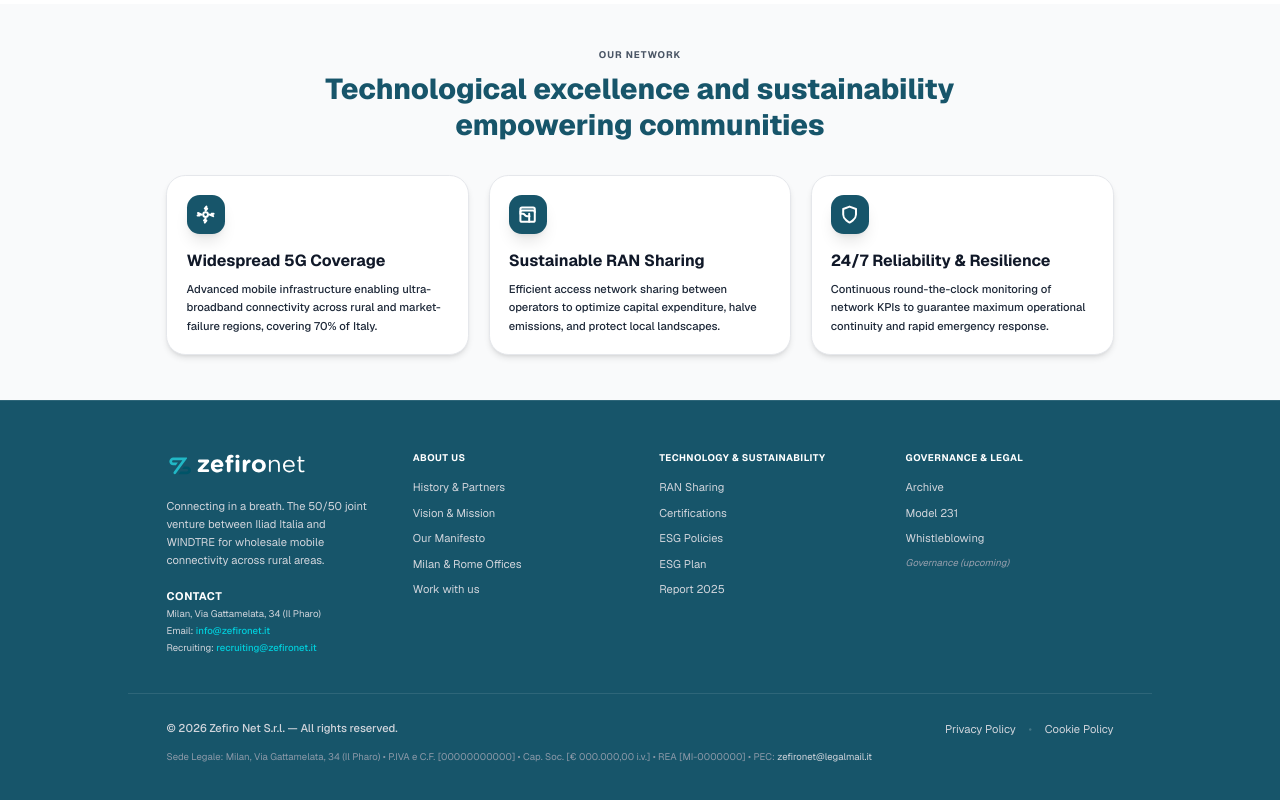
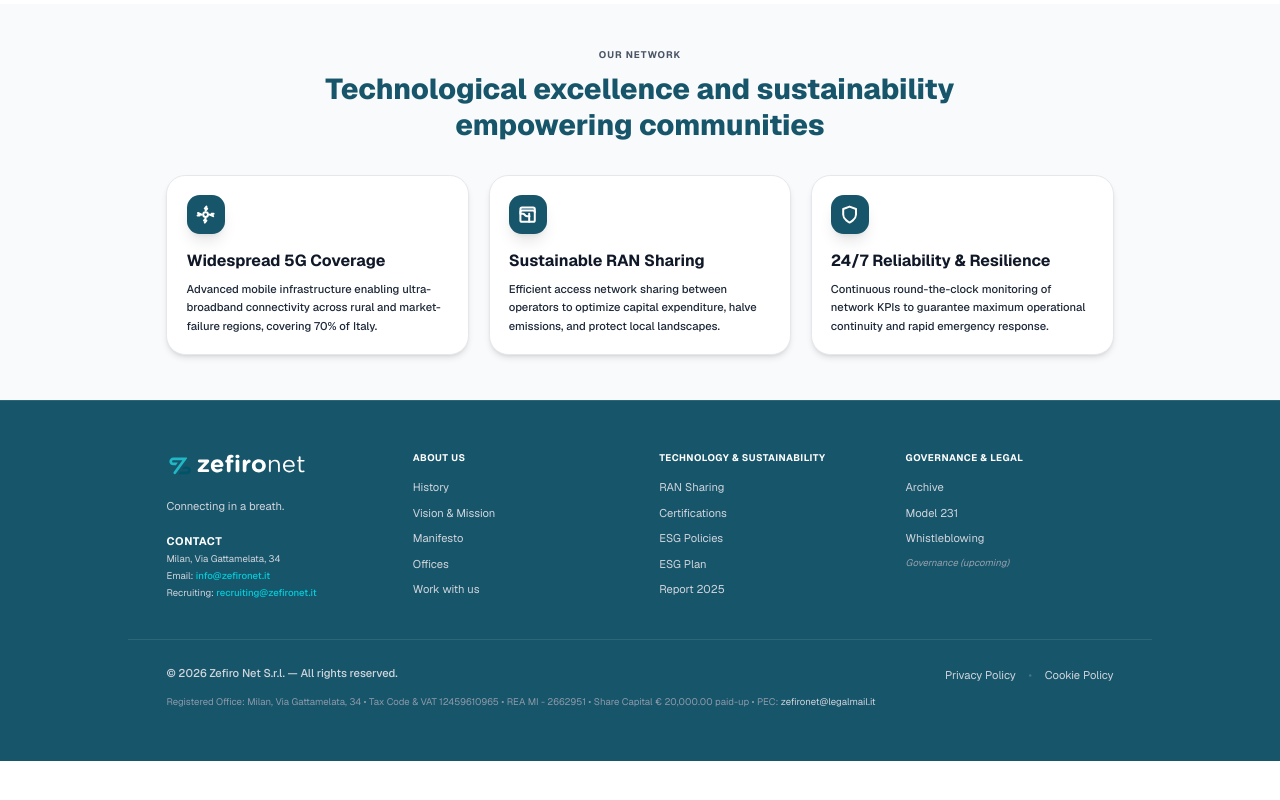
Before and after one commit to zefiro-net/zefiro-web, a Next.js app: page /en in a window 1280 px wide. Shown: the part 1596-2396 px from the top of the page. After the commit the page ends 2357 px from the top, so only its background shows below. Built offline with nearby package versions, Linux system fonts and the light colour scheme; no server answers.

Commit message:
fix(footer&sedi): streamline footer labels, add official corporate data, and remove Il Pharo

```diff
--- a/src/app/[lang]/privacy-policy/page.tsx
+++ b/src/app/[lang]/privacy-policy/page.tsx
@@ -27,7 +27,7 @@ export default async function PrivacyPolicyPage({ params }: { params: Promise<{
             <section className="space-y-3">
               <h2 className="text-xl sm:text-2xl font-bold text-primary dark:text-white">1. Titolare del Trattamento</h2>
               <p>
-                Il Titolare del trattamento dei dati personali è <strong>Zefiro Net S.r.l.</strong>, con sede legale in Milano (MI), Via Gattamelata, 34 (Il Pharo), P.IVA e C.F. dedicati.
+                Il Titolare del trattamento dei dati personali è <strong>Zefiro Net S.r.l.</strong>, con sede legale in Milano (MI), Via Gattamelata, 34, C.F. e P.IVA 12459610965.
               </p>
               <p>
                 Per qualsiasi richiesta relativa alla privacy o per esercitare i propri diritti, è possibile contattare il Titolare all&apos;indirizzo email: <a href="mailto:amministrazione@zefironet.it" className="text-zefiro-cyan font-semibold hover:underline">amministrazione@zefironet.it</a>.
@@ -38,7 +38,7 @@ export default async function PrivacyPolicyPage({ params }: { params: Promise<{
               <h2 className="text-xl sm:text-2xl font-bold text-primary dark:text-white">2. Tipologia di Dati Trattati</h2>
               <ul className="list-disc pl-6 space-y-2">
                 <li><strong>Dati di navigazione:</strong> I sistemi informatici acquisiscono alcuni dati tecnici (es. indirizzi IP, tipo di browser, orari di accesso) la cui trasmissione è implicita nell&apos;uso dei protocolli di comunicazione Internet.</li>
-                <li><strong>Dati forniti volontariamente dall&apos;utente:</strong> L&apos;invio facoltativo ed esplicito di posta elettronica agli indirizzi indicati su questo sito (es. candidature spontanee a <code>candidatura@zefironet.it</code> o richieste a <code>info@zefironet.it</code>) comporta la successiva acquisizione dell&apos;indirizzo del mittente e dei dati personali inseriti nella comunicazione/curriculum.</li>
+                <li><strong>Dati forniti volontariamente dall&apos;utente:</strong> L&apos;invio facoltativo ed esplicito di posta elettronica agli indirizzi indicati su questo sito (es. candidature spontanee a <code>recruiting@zefironet.it</code> o richieste a <code>info@zefironet.it</code>) comporta la successiva acquisizione dell&apos;indirizzo del mittente e dei dati personali inseriti nella comunicazione/curriculum.</li>
               </ul>
             </section>
 
@@ -71,7 +71,7 @@ export default async function PrivacyPolicyPage({ params }: { params: Promise<{
             <section className="space-y-3">
               <h2 className="text-xl sm:text-2xl font-bold text-primary dark:text-white">1. Data Controller</h2>
               <p>
-                The Data Controller is <strong>Zefiro Net S.r.l.</strong>, having its registered office in Milan (MI), Via Gattamelata, 34 (Il Pharo), Italy.
+                The Data Controller is <strong>Zefiro Net S.r.l.</strong>, having its registered office in Milan (MI), Via Gattamelata, 34, Tax Code & VAT 12459610965, Italy.
               </p>
               <p>
                 For any privacy-related requests or to exercise statutory data protection rights, you may contact the Controller at: <a href="mailto:amministrazione@zefironet.it" className="text-zefiro-cyan font-semibold hover:underline">amministrazione@zefironet.it</a>.
@@ -82,7 +82,7 @@ export default async function PrivacyPolicyPage({ params }: { params: Promise<{
               <h2 className="text-xl sm:text-2xl font-bold text-primary dark:text-white">2. Categories of Processed Data</h2>
               <ul className="list-disc pl-6 space-y-2">
                 <li><strong>Browsing Data:</strong> Computer systems automatically collect technical data (e.g. IP addresses, browser specifications, access timestamps) necessary for Internet communication protocols.</li>
-                <li><strong>Data Voluntarily Provided by the User:</strong> Voluntary communications sent to email addresses published on this website (e.g. open job applications to <code>candidatura@zefironet.it</code>) entail processing of the sender&apos;s email address and attached CV information.</li>
+                <li><strong>Data Voluntarily Provided by the User:</strong> Voluntary communications sent to email addresses published on this website (e.g. open job applications to <code>recruiting@zefironet.it</code>) entail processing of the sender&apos;s email address and attached CV information.</li>
               </ul>
             </section>
 
--- a/src/components/Footer.tsx
+++ b/src/components/Footer.tsx
@@ -81,7 +81,7 @@ export default function Footer({ dict, lang }: { dict: FooterDict; lang: Locale
             </li>
             <li>
               <Link href={`/${lang}/manifesto`} className="hover:text-zefiro-cyan transition-colors py-0.5 inline-block">
-                {f.valori || (lang === 'it' ? 'Il Nostro Manifesto' : 'Our Manifesto')}
+                {f.valori || 'Manifesto'}
               </Link>
             </li>
             <li>
@@ -185,7 +185,7 @@ export default function Footer({ dict, lang }: { dict: FooterDict; lang: Locale
 
         {/* Corporate Details Line */}
         <p className="text-[11px] sm:text-xs text-gray-400/90 leading-relaxed text-center sm:text-left">
-          Sede Legale: {f.indirizzo} • P.IVA e C.F. [00000000000] • Cap. Soc. [€ 000.000,00 i.v.] • REA [MI-0000000] • PEC:{' '}
+          {lang === 'it' ? 'Sede Legale' : 'Registered Office'}: {f.indirizzo} • {lang === 'it' ? 'C.F. e P.IVA' : 'Tax Code & VAT'} 12459610965 • REA MI - 2662951 • {lang === 'it' ? 'Cap. Soc. € 20.000,00 i.v.' : 'Share Capital € 20,000.00 paid-up'} • PEC:{' '}
           <a href="mailto:zefironet@legalmail.it" className="text-gray-300 hover:text-zefiro-cyan transition-colors">
             zefironet@legalmail.it
           </a>
--- a/src/data/sedi.ts
+++ b/src/data/sedi.ts
@@ -4,7 +4,7 @@ import type { Locale } from '@/i18n';
 export const sediDataIT: Sede[] = [
   {
     id: 201,
-    nome: 'Il Pharo',
+    nome: 'Sede Legale e Operativa',
     tipo: 'Sede Legale e Operativa',
     citta: 'Milano',
     indirizzo: 'Via Gattamelata, 34',
@@ -33,7 +33,7 @@ export const sediDataIT: Sede[] = [
 export const sediDataEN: Sede[] = [
   {
     id: 201,
-    nome: 'Il Pharo',
+    nome: 'Registered & Operational HQ',
     tipo: 'Registered & Operational HQ',
     citta: 'Milan',
     indirizzo: 'Via Gattamelata, 34',
--- a/src/dictionaries/en.json
+++ b/src/dictionaries/en.json
@@ -36,11 +36,11 @@
     "tornaHome": "Back to Home"
   },
   "footer": {
-    "tagline": "Connecting in a breath. The 50/50 joint venture between Iliad Italia and WINDTRE for wholesale mobile connectivity across rural areas.",
+    "tagline": "Connecting in a breath.",
     "azienda": "About Us",
-    "chiSiamo": "History & Partners",
-    "valori": "Our Manifesto",
-    "sedi": "Milan & Rome Offices",
+    "chiSiamo": "History",
+    "valori": "Manifesto",
+    "sedi": "Offices",
     "tecnologia": "Technology",
     "ranSharing": "RAN Sharing",
     "sostenibilita": "Sustainability",
@@ -55,7 +55,7 @@
     "whistleblowing": "Whistleblowing",
     "lavoraConNoi": "Work with us",
     "contatti": "Contact",
-    "indirizzo": "Milan, Via Gattamelata, 34 (Il Pharo)",
+    "indirizzo": "Milan, Via Gattamelata, 34",
     "copyright": "All rights reserved.",
     "privacy": "Privacy Policy",
     "cookie": "Cookie Policy"
--- a/src/dictionaries/it.json
+++ b/src/dictionaries/it.json
@@ -36,11 +36,11 @@
     "tornaHome": "Torna alla Home"
   },
   "footer": {
-    "tagline": "Connettere in un soffio. La joint venture paritetica tra Iliad Italia e WINDTRE per la connettività wholesale nelle aree rurali.",
+    "tagline": "Connettere in un soffio.",
     "azienda": "Chi Siamo",
-    "chiSiamo": "Storia e Soci",
-    "valori": "Il Nostro Manifesto",
-    "sedi": "Sedi di Milano e Roma",
+    "chiSiamo": "Storia",
+    "valori": "Manifesto",
+    "sedi": "Sedi",
     "tecnologia": "Tecnologia",
     "ranSharing": "RAN Sharing",
     "sostenibilita": "Sostenibilità",
@@ -55,7 +55,7 @@
     "whistleblowing": "Whistleblowing",
     "lavoraConNoi": "Lavora con noi",
     "contatti": "Contatti",
-    "indirizzo": "Milano, Via Gattamelata, 34 (Il Pharo)",
+    "indirizzo": "Milano, Via Gattamelata, 34",
     "copyright": "Tutti i diritti riservati.",
     "privacy": "Privacy Policy",
     "cookie": "Cookie Policy"
```
